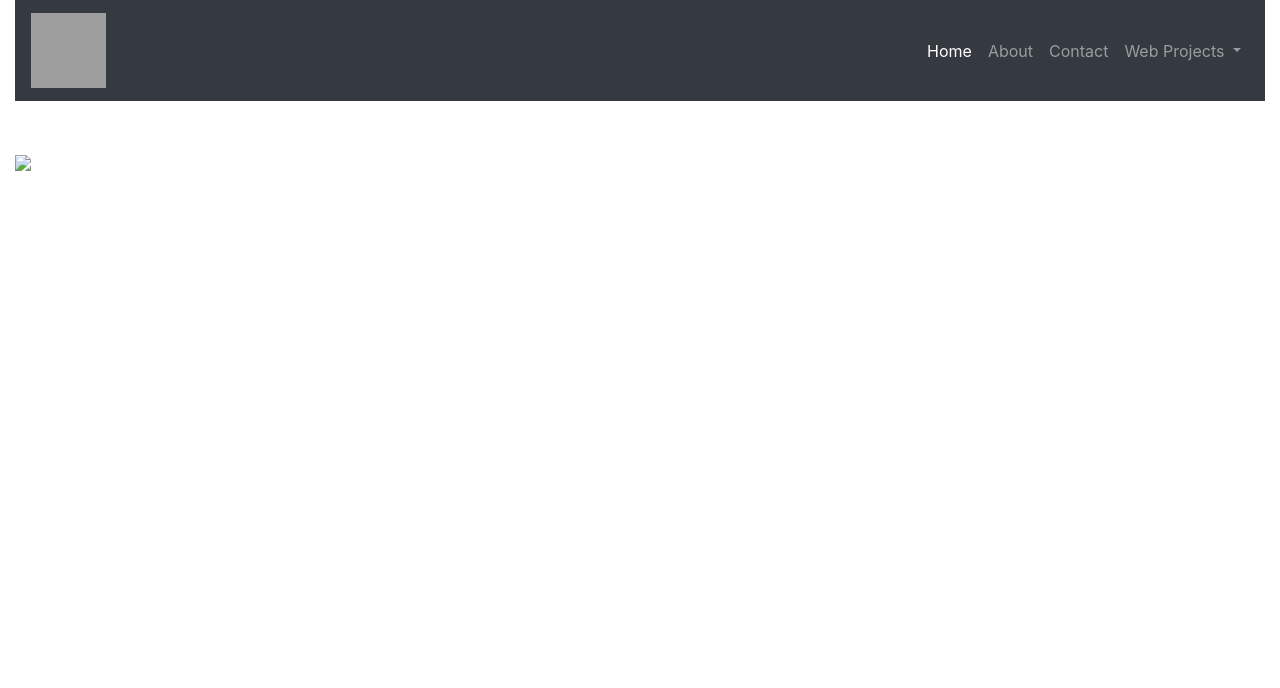
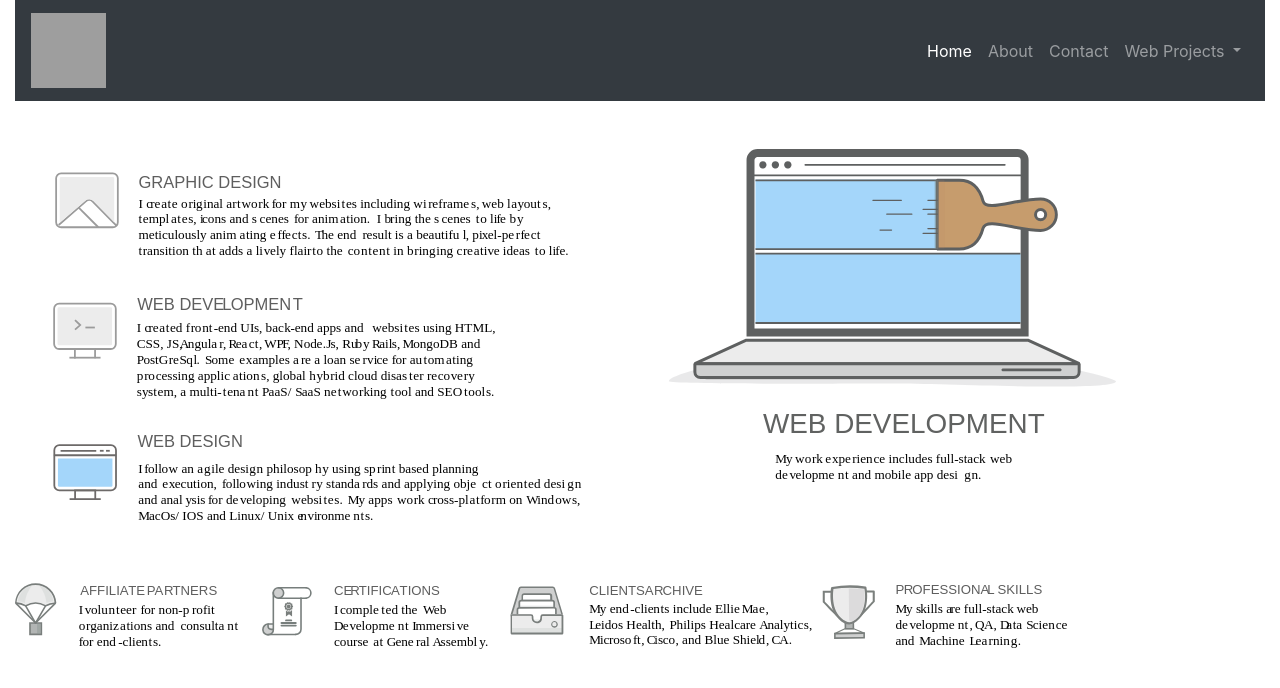
Before and after one commit to markfdsouza/markfdsouza.github.io, a plain HTML site: page index.html in a window 1280 px wide. Drawn offline with Linux system fonts and the light colour scheme; grey boxes are pictures that could not be loaded.

Commit message:
uploading svg directory

```diff
--- a/index.html
+++ b/index.html
@@ -48,7 +48,7 @@
 		  </nav>
 	  <br/>
 	  <br/>
-		  <img src="assets/svgs/web-design.svg">
+		  <img src="assets/svg/web-design.svg">
   	</div>
     <!-- jQuery (necessary for Bootstrap's JavaScript plugins) -->
     <script src="assets/js/jquery-3.2.1.min.js"></script>
```
Also changed, not shown: assets/svg/web-design.svg (renamed from assets/web-design.svg).
